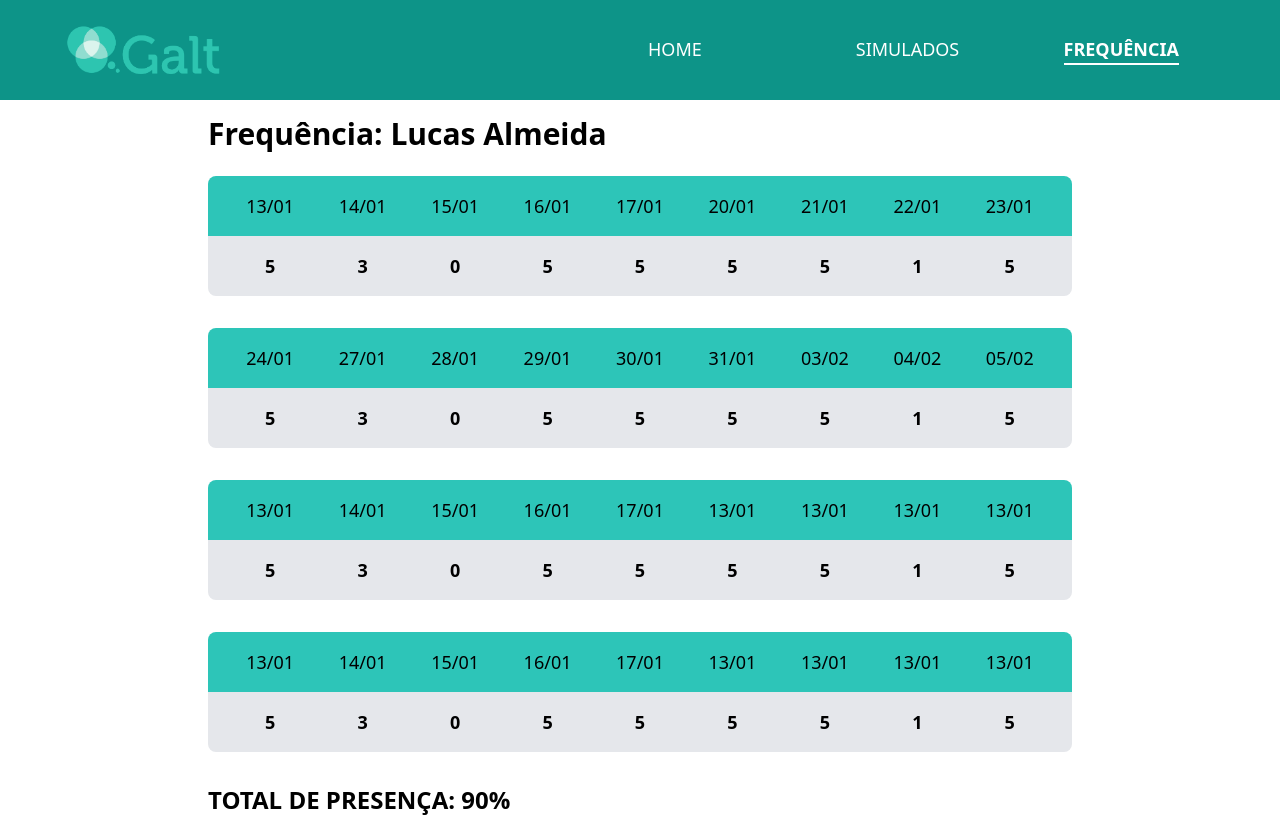
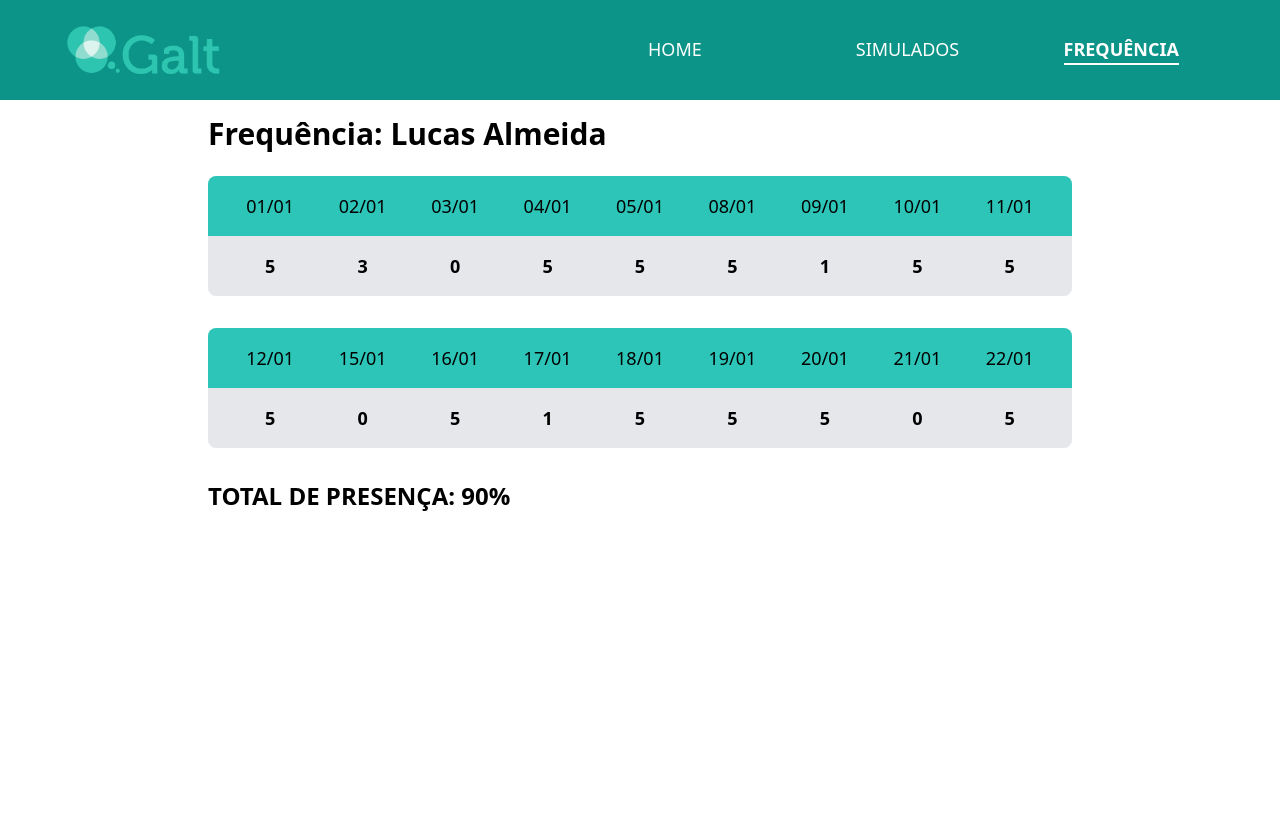
Before and after one commit to pfc15/Portal-Galt-Backend, a Next.js app in the folder frontend/: page /frequenciaaluno in a window 1280 px wide. After the commit the page ends 800 px from the top, so only its background shows below. Built offline with nearby package versions, Linux system fonts and the light colour scheme.

Commit message:
feat(frequencia); atualizando pag de frequencia

```diff
--- a/frontend/package.json
+++ b/frontend/package.json
@@ -18,7 +18,8 @@
     "react-cookie": "^7.2.2",
     "react-datepicker": "^8.0.0",
     "react-dom": "^18.2.0",
-    "react-icons": "^5.4.0"
+    "react-icons": "^5.4.0",
+    "recharts": "^2.15.1"
   },
   "devDependencies": {
     "@types/node": "^20",
--- a/frontend/src/app/frequenciaadmin/page.tsx
+++ b/frontend/src/app/frequenciaadmin/page.tsx
@@ -4,7 +4,7 @@ import AlunoDropdown from "@/components/alunoDD";
 import Header from "@/components/header";
 import PeriodoDropdown from "@/components/periodoDD";
 import DataFrequenciaDropdown from "@/components/datafrequenciaDD";
-import cookie, { useCookies } from "react-cookie";
+import { useCookies } from "react-cookie";
 
 const mockFrequenciaAluno: Record<
   string,
@@ -33,46 +33,27 @@ const mockFrequenciaData: Record<string, Record<string, { nome: string; presenca
     Diurno: [
       { nome: "Lucas Almeida", presenca: 5 },
       { nome: "Ana Beatriz Santos", presenca: 5 },
-      { nome: "Rafael Costa", presenca: 5 },
-      { nome: "Mariana Oliveira", presenca: 4 },
-      { nome: "Pedro Henrique", presenca: 5 },
-      { nome: "Gabriela Souza", presenca: 5 },
-      { nome: "João Pedro", presenca: 5 },
-      { nome: "Isabella Ferreira", presenca: 5 },
-      { nome: "Mateus Martins", presenca: 0 },
-      { nome: "Larissa Rocha", presenca: 5 },
-      { nome: "Thiago Rodrigues", presenca: 5 },
-      { nome: "Amanda Barros", presenca: 5 },
-      { nome: "Lucas Almeida", presenca: 5 },
-      { nome: "Ana Beatriz Santos", presenca: 5 },
-      { nome: "Rafael Costa", presenca: 5 },
-      { nome: "Mariana Oliveira", presenca: 4 },
-      { nome: "Pedro Henrique", presenca: 5 },
-      { nome: "Gabriela Souza", presenca: 5 },
-      { nome: "João Pedro", presenca: 5 },
-      { nome: "Isabella Ferreira", presenca: 5 },
-      { nome: "Mateus Martins", presenca: 0 },
-      { nome: "Larissa Rocha", presenca: 5 },
-      { nome: "Thiago Rodrigues", presenca: 5 },
-      { nome: "Amanda Barros", presenca: 5 },
+      // ... demais registros
     ],
     Noturno: [
       { nome: "Pedro Henrique", presenca: 5 },
       { nome: "Gabriela Souza", presenca: 4 },
-      { nome: "João Pedro", presenca: 5 },
+      // ... demais registros
     ],
   },
 };
 
 export default function FrequenciaAdmin() {
-  const [selectedAluno, setSelectedAluno] = useState<string | null>(null);
+  // Recupera token e username dos cookies
+  const [cookies] = useCookies(["token_auth", "username"]);
+
+  // O aluno logado vem do cookie "username"
+  const [selectedAluno, setSelectedAluno] = useState<string | null>(cookies.username || null);
+  // Permite que o valor seja nulo, para ser compatível com o dropdown
+  const [periodoSelecionado, setPeriodoSelecionado] = useState<string | null>("Diurno");
   const [selectedData, setSelectedData] = useState<string | null>(null);
-  const [periodoSelecionado, setPeriodoSelecionado] = useState<string>("Diurno");
-  const [cookie, setCookie] = useCookies(["token_auth"]);
 
-
-
-  // Se um novo período for selecionado, limpar aluno e data
+  // Se um novo período for selecionado, limpa os estados de aluno e data
   useEffect(() => {
     setSelectedAluno(null);
     setSelectedData(null);
@@ -88,22 +69,19 @@ export default function FrequenciaAdmin() {
     if (selectedAluno) setSelectedData(null);
   }, [selectedAluno]);
 
-
   useEffect(() => {
     if (selectedAluno || selectedData) {
       const requestOptions = {
         method: 'GET',
         headers: {
           'Content-Type': 'application/json',
-          'Authorization': `Token ${cookie.token_auth}`, // Corrigido para acessar o valor correto do cookie
+          'Authorization': `Token ${cookies.token_auth}`,
         },
       };
 
-      // Construção da URL dinamicamente
-
-    //   fetch(`http://localhost:8000/frequenciaAPI/getFrequenciaTurma/${periodoSelecionado}/${selectedData}`, requestOptions)
-    fetch(`http://localhost:8000/frequenciaAPI/getFrequenciaTurma/diurno2025/2025-01-01`, requestOptions)
-    .then(response => {
+      // Exemplo de chamada à API (construa a URL conforme sua lógica)
+      fetch(`http://localhost:8000/frequenciaAPI/getFrequenciaTurma/diurno2025/2025-01-01`, requestOptions)
+        .then(response => {
           if (!response.ok) {
             throw new Error("Erro na requisição");
           }
@@ -111,14 +89,13 @@ export default function FrequenciaAdmin() {
         })
         .then(data => {
           console.log("Dados recebidos:", data);
-
-          // Aqui você pode definir o estado para exibir os dados retornados
+          // Defina o estado para exibir os dados retornados, se necessário
         })
         .catch(error => {
           console.error("Erro ao buscar frequência:", error);
         });
     }
-  }, [selectedAluno, selectedData, periodoSelecionado]); // Atualiza sempre que um desses valores mudar
+  }, [selectedAluno, selectedData, periodoSelecionado]);
 
   return (
     <div className="min-h-screen bg-gray-100">
@@ -130,9 +107,12 @@ export default function FrequenciaAdmin() {
           <DataFrequenciaDropdown selectedData={selectedData} onSelect={setSelectedData} />
         </div>
 
+        {/* Exibe os dados conforme o período e o aluno ou data selecionados */}
         {periodoSelecionado && selectedAluno && mockFrequenciaAluno[selectedAluno]?.[periodoSelecionado] && (
           <div className="bg-white p-4 rounded-lg shadow-md">
-            <h2 className="text-xl text-black font-semibold">Aluno: {selectedAluno}</h2>
+            <h2 className="text-xl text-black font-semibold">
+              Aluno: {selectedAluno}
+            </h2>
             <p className="font-bold text-black">
               Total de Presença: {mockFrequenciaAluno[selectedAluno][periodoSelecionado].totalPresenca}
             </p>
@@ -140,7 +120,9 @@ export default function FrequenciaAdmin() {
               {mockFrequenciaAluno[selectedAluno]?.[periodoSelecionado]?.frequencias?.[0]?.map((data, index) => (
                 <div key={index} className="text-center text-black font-medium bg-gray-200 p-2 rounded-lg">
                   <p className="font-semibold">{data}</p>
-                  <p className="text-lg font-bold">{mockFrequenciaAluno[selectedAluno][periodoSelecionado].frequencias[1][index]}</p>
+                  <p className="text-lg font-bold">
+                    {mockFrequenciaAluno[selectedAluno][periodoSelecionado].frequencias[1][index]}
+                  </p>
                 </div>
               ))}
             </div>
@@ -152,10 +134,10 @@ export default function FrequenciaAdmin() {
             <h2 className="text-xl text-black font-semibold">Data: {selectedData}</h2>
             <div className="mt-4">
               <p className="font-bold text-black">
-                  Alunos Presentes: {mockFrequenciaData[selectedData]?.[periodoSelecionado]?.filter((a) => a.presenca > 0).length ?? 0}
+                Alunos Presentes: {mockFrequenciaData[selectedData]?.[periodoSelecionado]?.filter((a) => a.presenca > 0).length ?? 0}
               </p>
               <p className="font-bold text-black">
-                  Total de Faltas: {mockFrequenciaData[selectedData]?.[periodoSelecionado]?.filter((a) => a.presenca === 0).length ?? 0}
+                Total de Faltas: {mockFrequenciaData[selectedData]?.[periodoSelecionado]?.filter((a) => a.presenca === 0).length ?? 0}
               </p>
               <div className="grid text-black grid-cols-1 pt-4 gap-4">
                 {mockFrequenciaData[selectedData][periodoSelecionado].map((aluno, index) => (
--- a/frontend/src/app/frequenciaaluno/page.tsx
+++ b/frontend/src/app/frequenciaaluno/page.tsx
@@ -1,44 +1,115 @@
 'use client';
 
-import { useState } from 'react';
 import Header from "@/components/header";
+import { useState, useEffect } from "react";
+import { useCookies } from "react-cookie";
 
-const mockFrequenciaAluno = {
-  "Lucas Almeida": {
-    Diurno: {
-      totalPresenca: "90%",
-      frequencias: [
-        [
-          ["13/01", "14/01", "15/01", "16/01", "17/01", "20/01", "21/01", "22/01", "23/01"],
-          [5, 3, 0, 5, 5, 5, 5, 1, 5]
-        ],
-        [
-          ["24/01", "27/01", "28/01", "29/01", "30/01", "31/01", "03/02", "04/02", "05/02"],
-          [5, 3, 0, 5, 5, 5, 5, 1, 5]
-        ],
-        [
-          ["13/01", "14/01", "15/01", "16/01", "17/01", "13/01", "13/01", "13/01", "13/01"],
-          [5, 3, 0, 5, 5, 5, 5, 1, 5]
-        ],
-        [
-          ["13/01", "14/01", "15/01", "16/01", "17/01", "13/01", "13/01", "13/01", "13/01"],
-          [5, 3, 0, 5, 5, 5, 5, 1, 5]
-        ]
-      ]
+// 1. Definindo as interfaces para os dados de frequência
+interface Registro {
+  presenca: number;
+  nome: string;
 }
+
+interface FrequenciaData {
+  presenca: {
+    [data: string]: Registro[];
+  };
+  total_presenca: string;
 }
+
+// Mock atualizado conforme estrutura do backend
+const mockFrequenciaAluno: FrequenciaData = {
+  presenca: {
+    "2024-01-01": [{ presenca: 5, nome: "Lucas Almeida" }],
+    "2024-01-02": [{ presenca: 3, nome: "Lucas Almeida" }],
+    "2024-01-03": [{ presenca: 0, nome: "Lucas Almeida" }],
+    "2024-01-04": [{ presenca: 5, nome: "Lucas Almeida" }],
+    "2024-01-05": [{ presenca: 5, nome: "Lucas Almeida" }],
+    "2024-01-08": [{ presenca: 5, nome: "Lucas Almeida" }],
+    "2024-01-09": [{ presenca: 1, nome: "Lucas Almeida" }],
+    "2024-01-10": [{ presenca: 5, nome: "Lucas Almeida" }],
+    "2024-01-11": [{ presenca: 5, nome: "Lucas Almeida" }],
+    "2024-01-12": [{ presenca: 5, nome: "Lucas Almeida" }],
+    "2024-01-15": [{ presenca: 0, nome: "Lucas Almeida" }],
+    "2024-01-16": [{ presenca: 5, nome: "Lucas Almeida" }],
+    "2024-01-17": [{ presenca: 1, nome: "Lucas Almeida" }],
+    "2024-01-18": [{ presenca: 5, nome: "Lucas Almeida" }],
+    "2024-01-19": [{ presenca: 5, nome: "Lucas Almeida" }],
+    "2024-01-20": [{ presenca: 5, nome: "Lucas Almeida" }],
+    "2024-01-21": [{ presenca: 0, nome: "Lucas Almeida" }],
+    "2024-01-22": [{ presenca: 5, nome: "Lucas Almeida" }]
+  },
+  total_presenca: "90%"
 };
 
 export default function FrequenciaAluno() {
   const selectedAluno = "Lucas Almeida";
-    const frequencias = mockFrequenciaAluno[selectedAluno].Diurno.frequencias;
-    const totalPresenca = mockFrequenciaAluno[selectedAluno].Diurno.totalPresenca;
+
+  // 4. Declarando explicitamente o tipo do estado
+  const [frequencias, setFrequencia] = useState<[string[], number[]][]>([]);
+  const [totalPresenca, setTotalPresenca] = useState("");
+  const [cookies] = useCookies(["token_auth"]);
+
+  // 2. Função para processar os dados de frequência com tipagem explícita
+  const processarFrequencias = (data: FrequenciaData, aluno: string): [string[], number[]][] => {
+    if (!data || !data.presenca) return [];
+
+    // Usando o cast para tipar as entradas de Object.entries
+    const dias = (Object.entries(data.presenca) as [string, Registro[]][])
+      .map(([dataStr, registros]) => {
+        const registro = registros.find(r => r.nome === aluno);
+        return {
+          data: new Date(dataStr),
+          presenca: registro ? registro.presenca : 0
+        };
+      })
+      // 3. Usando .getTime() para comparar as datas
+      .sort((a, b) => a.data.getTime() - b.data.getTime());
+
+    // Agrupar em semanas de 9 dias (ajuste conforme necessário)
+    const semanas: [string[], number[]][] = [];
+    for (let i = 0; i < dias.length; i += 9) {
+      const semana = dias.slice(i, i + 9);
+      semanas.push([
+        semana.map(d =>
+          `${d.data.getDate().toString().padStart(2, '0')}/${(d.data.getMonth() + 1)
+            .toString().padStart(2, '0')}`
+        ),
+        semana.map(d => d.presenca)
+      ]);
+    }
+
+    return semanas;
+  };
+
+  useEffect(() => {
+    const fetchData = async () => {
+      try {
+        // Exemplo com fetch real:
+        // const response = await fetch(`http://localhost:8000/simulado/getFrequencia/${selectedAluno}/`, {
+        //   headers: { Authorization: `Token ${cookies.token_auth}` }
+        // });
+        // const data: FrequenciaData = await response.json();
+
+        const data = mockFrequenciaAluno; // Usando mock
+        setFrequencia(processarFrequencias(data, selectedAluno));
+        setTotalPresenca(data.total_presenca);
+      } catch (error) {
+        console.error("Erro ao carregar frequência:", error);
+      }
+    };
+
+    fetchData();
+  }, []);
 
   return (
     <div className="min-h-screen bg-white">
       <Header />
       <div className="max-w-4xl mx-auto p-4">
-          <h2 className="text-3xl font-bold text-black mb-6">Frequência: {selectedAluno}</h2>
+        <h2 className="text-3xl font-bold text-black mb-6">
+          Frequência: {selectedAluno}
+        </h2>
+
         {frequencias.map((semana, index) => (
           <div key={index} className="mb-8">
             <div className="grid grid-cols-9 bg-[#2DC5B8] text-black p-4 text-lg rounded-t-lg">
@@ -53,7 +124,10 @@ export default function FrequenciaAluno() {
             </div>
           </div>
         ))}
-          <p className="text-2xl font-bold text-black mt-6">TOTAL DE PRESENÇA: {totalPresenca}</p>
+
+        <p className="text-2xl font-bold text-black mt-6">
+          TOTAL DE PRESENÇA: {totalPresenca}
+        </p>
       </div>
     </div>
   );
--- a/frontend/src/components/alunoDD.tsx
+++ b/frontend/src/components/alunoDD.tsx
@@ -10,7 +10,7 @@ interface AlunoDropdownProps {
   label?: string;
 }
 
-const mockAlunos = ["joana", "pedro", "felipe"];
+const mockAlunos = ["Joana", "Pedro", "Felipe", "Lucas Almeida"];
 export default function AlunoDropdown({ selectedAluno, onSelect, label = "Selecione um aluno:" }: AlunoDropdownProps) {
     const [isOpen, setIsOpen] = useState(false);
     const [searchTerm, setSearchTerm] = useState("");
```
Also changed, not shown: 1 other file (tests, documents, lock files or other folders). Lines whose indentation alone changed are shown as unchanged.
